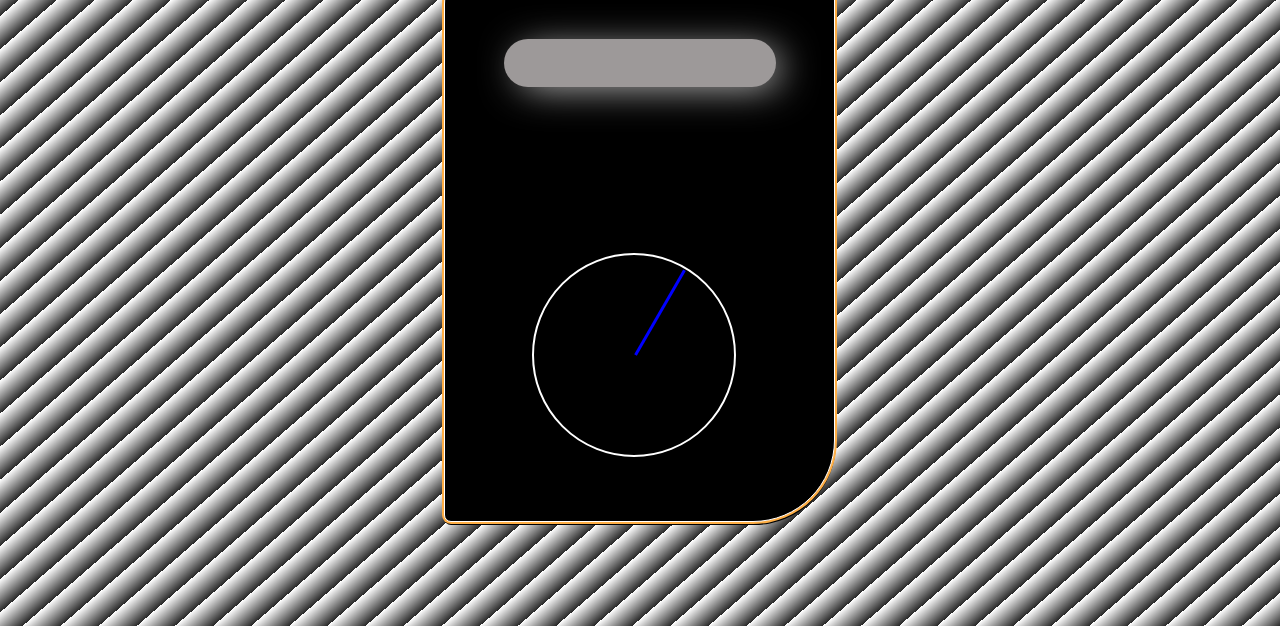
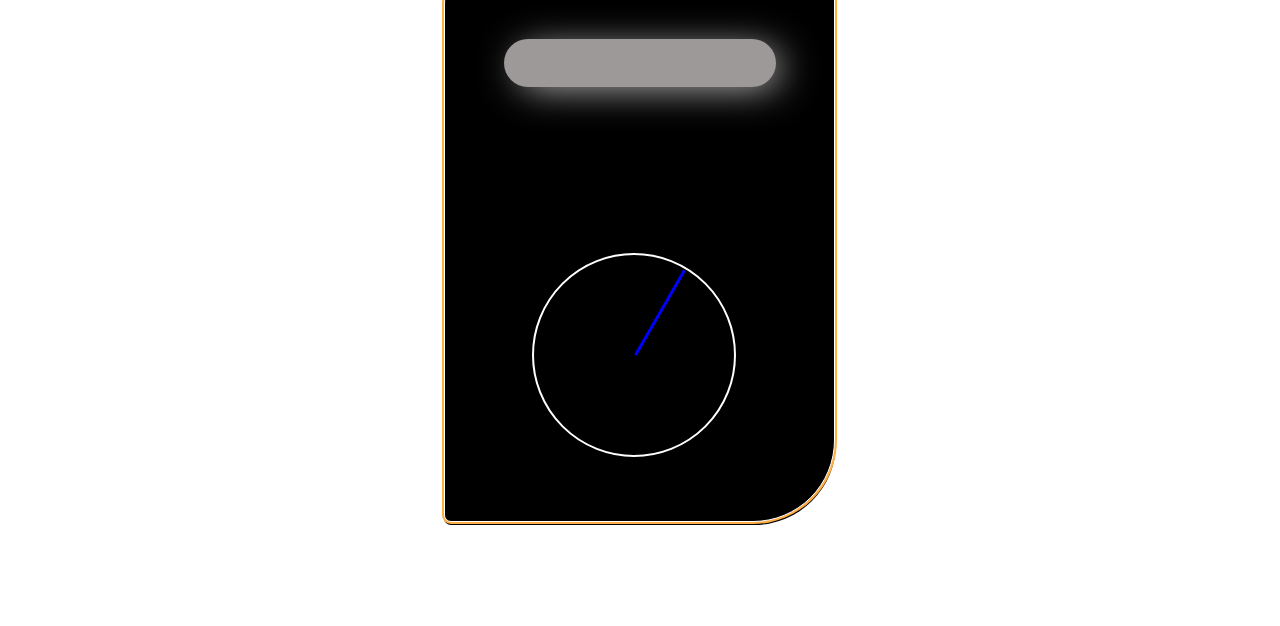
Before and after one commit to MMSKHAN/Calculator.github.io, a plain HTML site: page index.html in a window 1280 px wide. Shown: the part 174-800 px from the top of the page. Drawn offline with Linux system fonts and the light colour scheme.

Commit message:
Update index.html

```diff
--- a/index.html
+++ b/index.html
@@ -8,7 +8,7 @@
 
 <style>
     body {
-       background: repeating-linear-gradient(319deg, #000000d6, transparent 25px);
+      // background: repeating-linear-gradient(319deg, #000000d6, transparent 25px);
         display: flex;
         justify-content: center;
         align-items: center;
```
